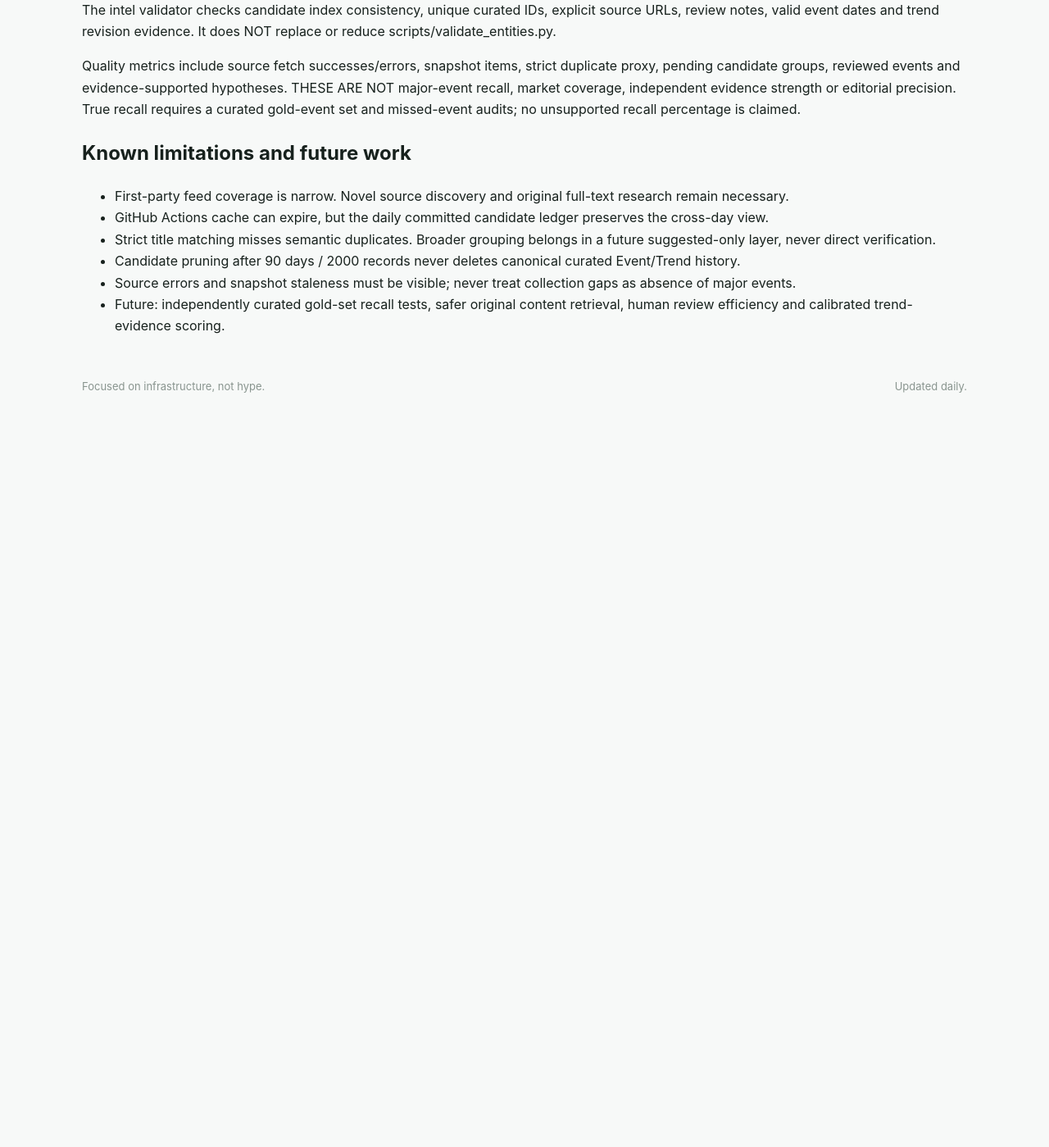
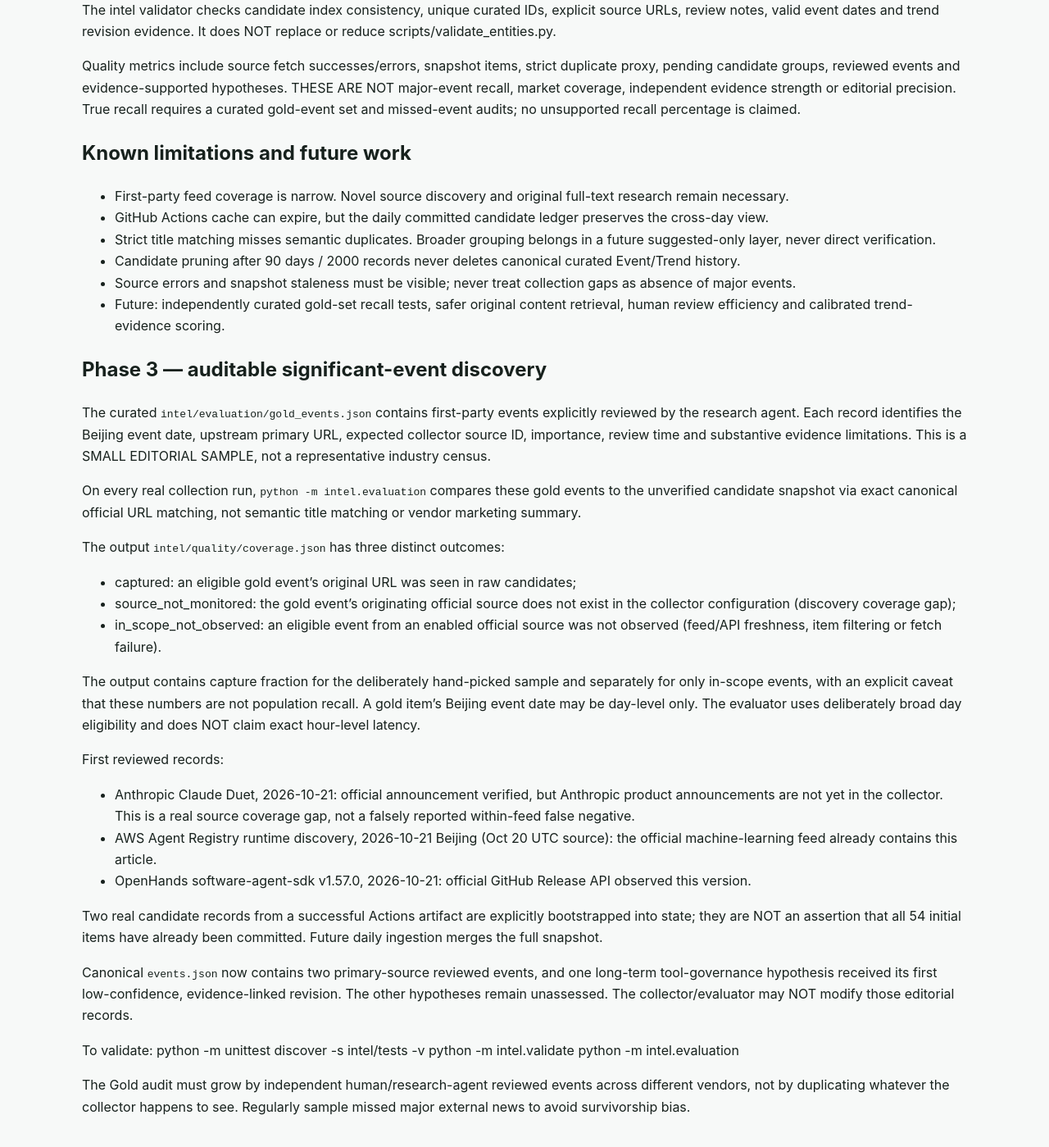
Before and after one commit to helloimcx/agent-infra-daily, a Jekyll site: the page built from intel/README.md, in a window 1280 px wide and 1400 px high, scrolled down 1980 px. Shown: the whole window at 82% size. Built offline with Jekyll 4.4.1, drawn with Linux system fonts in a browser that asks for light colours; our own code applies the rules of GitHub Pages for plain Markdown files; before the commit the page ends 2506 px from its top, so only the background shows below that; some of the changed text lies outside the part shown.

Commit message:
feat(intel): audit curated event coverage and seed verified evidence

```diff
--- a/intel/README.md
+++ b/intel/README.md
@@ -1,4 +1,4 @@
-# Agent Infra Intelligence — Phase 1 + Phase 2
+# Agent Infra Intelligence — Phase 1 + Phase 2 + Phase 3
 
 This project is an evidence-oriented intelligence pipeline, not a headline summarizer. It is separated from the existing authored Knowledge Graph, Claim/Evidence, Monograph and Technical Assets.
 
@@ -78,3 +78,57 @@
 - Candidate pruning after 90 days / 2000 records never deletes canonical curated Event/Trend history.
 - Source errors and snapshot staleness must be visible; never treat collection gaps as absence of major events.
 - Future: independently curated gold-set recall tests, safer original content retrieval, human review efficiency and calibrated trend-evidence scoring.
+
+## Phase 3 — auditable significant-event discovery
+
+The curated `intel/evaluation/gold_events.json` contains first-party
+events explicitly reviewed by the research agent. Each record identifies the
+Beijing event date, upstream primary URL, expected collector source ID,
+importance, review time and substantive evidence limitations. This is a
+SMALL EDITORIAL SAMPLE, not a representative industry census.
+
+On every real collection run, `python -m intel.evaluation` compares these
+gold events to the unverified candidate snapshot via exact canonical official
+URL matching, not semantic title matching or vendor marketing summary.
+
+The output `intel/quality/coverage.json` has three distinct outcomes:
+
+- captured: an eligible gold event's original URL was seen in raw candidates;
+- source_not_monitored: the gold event's originating official source does not
+  exist in the collector configuration (discovery coverage gap);
+- in_scope_not_observed: an eligible event from an enabled official source was
+  not observed (feed/API freshness, item filtering or fetch failure).
+
+The output contains capture fraction for the deliberately hand-picked sample
+and separately for only in-scope events, with an explicit caveat that these
+numbers are not population recall. A gold item's Beijing event date may be
+day-level only. The evaluator uses deliberately broad day eligibility and
+does NOT claim exact hour-level latency.
+
+First reviewed records:
+
+- Anthropic Claude Duet, 2026-10-21: official announcement verified, but
+  Anthropic product announcements are not yet in the collector. This is a
+  real source coverage gap, not a falsely reported within-feed false negative.
+- AWS Agent Registry runtime discovery, 2026-10-21 Beijing (Oct 20 UTC source):
+  the official machine-learning feed already contains this article.
+- OpenHands software-agent-sdk v1.57.0, 2026-10-21: official GitHub Release
+  API observed this version.
+
+Two real candidate records from a successful Actions artifact are explicitly
+bootstrapped into state; they are NOT an assertion that all 54 initial items
+have already been committed. Future daily ingestion merges the full snapshot.
+
+Canonical `events.json` now contains two primary-source reviewed events,
+and one long-term tool-governance hypothesis received its first low-confidence,
+evidence-linked revision. The other hypotheses remain unassessed. The
+collector/evaluator may NOT modify those editorial records.
+
+To validate:
+    python -m unittest discover -s intel/tests -v
+    python -m intel.validate
+    python -m intel.evaluation
+
+The Gold audit must grow by independent human/research-agent reviewed events
+across different vendors, not by duplicating whatever the collector happens
+to see. Regularly sample missed major external news to avoid survivorship bias.
--- a/intel/validate.py
+++ b/intel/validate.py
@@ -9,6 +9,8 @@
 from pathlib import Path
 from urllib.parse import urlsplit
 
+from intel.evaluation import validate_gold
+
 ROOT = Path("intel")
 
 
@@ -19,6 +21,8 @@
     ledger = load("state/candidates.json")
     events_doc = load("events.json")
     trends_doc = load("trends.json")
+    gold = load("evaluation/gold_events.json")
+    errors.extend(validate_gold(gold))
     candidates = ledger.get("candidates", {})
     reverse = ledger.get("item_index", {})
     seen = {}
--- a/intelligence/index.html
+++ b/intelligence/index.html
@@ -39,6 +39,12 @@
   </div>
   <div class="intel-note" id="intel-quality-note">原始 RSS 与 Release 仅是未验证候选；趋势分析只允许关联人工或研究 Agent 核验的一手事件。</div>
   <section class="intel-section">
+    <div class="intel-eyebrow">EDITORIAL GOLD SAMPLE / MISSED-EVENT AUDIT</div>
+    <h2>关键事件覆盖审计</h2>
+    <p>针对经过官方原文核实的少量基准事件，分别检查是否出现在采集结果中，以及其官方来源是否在监控范围内。以下不是全行业重大事件召回率。</p>
+    <div class="intel-list" id="intel-audit"><p>读取事件基准集审计结果…</p></div>
+  </section>
+  <section class="intel-section">
     <div class="intel-eyebrow">LONG-RANGE HYPOTHESES</div>
     <h2>长期技术趋势雷达</h2>
     <p>每条路线保留原始命题与可能推翻它的证据。没有独立核验事件，就不自动上调趋势或置信度。</p>
```
Also changed, not shown: assets/js/intelligence.js (+28 -2 lines), intel/evaluation.py (added, +140 -0 lines), intel/evaluation/gold_events.json (added, +45 -0 lines), intel/events.json (+55 -2 lines), intel/quality/coverage.json (added, +64 -0 lines), intel/state/candidates.json (+53 -2 lines), intel/trends.json (+18 -4 lines), .github/workflows/collect-intel.yml, 1 other file.
